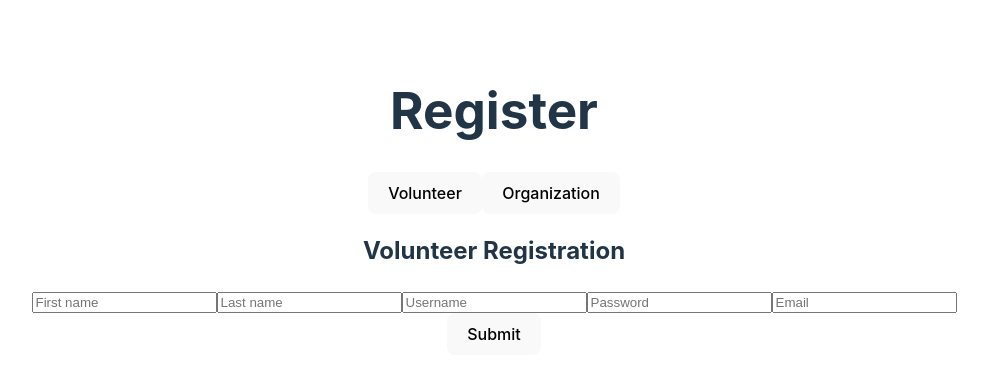
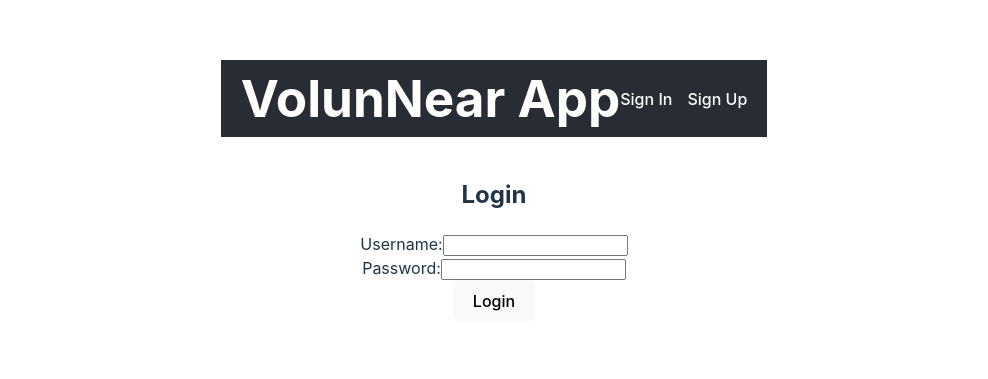
Before and after one commit to Essur/volun-near-client-side, a React (Vite) app: page /login in a window 1280 px wide. Shown: the part 199-578 px from the top of the page, without its empty margins (146-1134 px from the left). Built offline with nearby package versions, Linux system fonts and the light colour scheme.

Commit message:
init commit

```diff
--- a/package.json
+++ b/package.json
@@ -12,7 +12,8 @@
   "dependencies": {
     "axios": "^1.7.4",
     "react": "^18.3.1",
-    "react-dom": "^18.3.1"
+    "react-dom": "^18.3.1",
+    "react-router-dom": "^6.x.x"
   },
   "devDependencies": {
     "@eslint/js": "^9.9.0",
--- a/src/App.tsx
+++ b/src/App.tsx
@@ -1,12 +1,32 @@
 import './App.css'
 import RegistrationPage from './pages/RegistrationPage'
+import LoginPage from './pages/LoginPage.tsx'
+import Navbar from './components/Navbar.tsx';
+import { BrowserRouter, Route, Router, Routes } from 'react-router-dom';
 
-function App() {
+
+const App: React.FC = () => {
   return (
-    <>
-      <RegistrationPage/>
-    </>
-  )
-}
+      <BrowserRouter>
+          <div>
+              <Navbar />
+              <Routes>
+                  <Route path="/" element={<Home />} />
+                  <Route path="/login" element={<LoginPage />} />
+                  <Route path="/register" element={<RegistrationPage />} />
+              </Routes>
+          </div>
+      </BrowserRouter>
+  );
+};
 
-export default App
+const Home: React.FC = () => {
+  return (
+      <div>
+          <h1>Welcome</h1>
+          <p>This is the home page.</p>
+      </div>
+  );
+};
+
+export default App;
--- /dev/null
+++ b/src/components/Navbar.tsx
@@ -0,0 +1,43 @@
+// Navbar.tsx
+import React from 'react';
+import { Link } from 'react-router-dom';
+
+const Navbar: React.FC = () => {
+    return (
+        <nav style={styles.navbar}>
+            <h1 style={styles.title}>VolunNear App</h1>
+            <div style={styles.links}>
+                <Link to="/login" style={styles.link}>
+                    Sign In
+                </Link>
+                <Link to="/register" style={styles.link}>
+                    Sign Up
+                </Link>
+            </div>
+        </nav>
+    );
+};
+
+const styles = {
+    navbar: {
+        display: 'flex',
+        justifyContent: 'space-between',
+        alignItems: 'center',
+        padding: '10px 20px',
+        backgroundColor: '#282c34',
+        color: 'white',
+    },
+    title: {
+        margin: 0,
+    },
+    links: {
+        display: 'flex',
+        gap: '15px',
+    },
+    link: {
+        color: 'white',
+        textDecoration: 'none',
+    },
+};
+
+export default Navbar;
--- a/src/components/SubmitRegistration.tsx
+++ b/src/components/SubmitRegistration.tsx
@@ -1,7 +1,9 @@
 // SubmitRegistration.tsx
-import React from "react";
+import React, { useState } from "react";
 import axios from "axios";
-import { Variant } from "./RegistrationForm";
+import { Variant } from "../pages/RegistrationForm";
+import { useNavigate } from 'react-router-dom';
+
 
 interface SubmitRegistrationProps {
   variant: Variant;
@@ -9,6 +11,9 @@ interface SubmitRegistrationProps {
 }
 
 const SubmitRegistration: React.FC<SubmitRegistrationProps> = ({ variant, formData }) => {
+  const [message, setMessage] = useState('');
+  const navigate = useNavigate();
+
   const handleSubmit = async (event: React.FormEvent) => {
     event.preventDefault();
 
@@ -17,21 +22,39 @@ const SubmitRegistration: React.FC<SubmitRegistrationProps> = ({ variant, formDa
         ? "http://localhost:8080/api/v1/registration/volunteer"
         : "http://localhost:8080/api/v1/registration/organization";
 
-      const response = await axios.post(endpoint, formData);
+      const response = await fetch(endpoint, {
+        method: 'POST',
+        headers: {
+          'Content-Type': 'application/json',
+        },
+        body: JSON.stringify(formData),
+      });
+      if (response.ok){
+        console.log("Registration successful: ", response.status);
+        setMessage("Registration succesfull. Redireting...");
+        // Redirection after 5 sec
+        setTimeout(() => {
+          navigate('/login');
+        }, 5000);
+      } else if (response.status === 409) {
+        console.log("Registration failed: ", response.status);
+        setMessage("User already exists!");
 
-      // Handle success
-      console.log("Registration successful:", response.data);
+      }
+    } catch (error) {
+      console.error("Registration failed: ", error);
+      setMessage("An error occurred. Please try again.");
+    }
 
-    } catch (error) {
-      // Handle error
-      console.error("Registration failed:", error);
-    }
   };
 
   return (
-    <button onClick={handleSubmit}>
-      Submit
-    </button>
+    <>
+      <button onClick={handleSubmit}>
+        Submit
+      </button>
+      {message && <p>{message}</p>}
+    </>
   );
 };
 
--- /dev/null
+++ b/src/pages/LoginPage.tsx
@@ -0,0 +1,77 @@
+// Login.tsx
+import React, { useState } from 'react';
+import { useNavigate } from 'react-router-dom';
+
+const LoginPage: React.FC = () => {
+    const [username, setUsername] = useState('');
+    const [password, setPassword] = useState('');
+    const [role, setRole] = useState<string[]>([]);
+    const navigate = useNavigate();
+    const [error, setError] = useState('');
+
+    const handleSubmit = async (e: React.FormEvent) => {
+        e.preventDefault();
+
+        try {
+            const response = await fetch('http://localhost:8080/api/v1/login', {
+                method: 'POST',
+                headers: {
+                    'Content-Type': 'application/json',
+                },
+                body: JSON.stringify({ username, password }),
+            });
+
+            const data = await response.json();
+
+            if (response.ok) {
+                // Store the token (e.g., in localStorage)
+                localStorage.setItem('authToken', data.token);
+                setRole(data.role);
+
+                console.log(data.role);
+                console.log('Login successful. Token:', data.token);
+
+                // Redirect to another page or update UI as needed
+                navigate("/");
+            } else {
+                // Display error message from backend
+                setError(data.message || 'Login failed');
+            }
+        } catch (error) {
+            console.error('Login error:', error);
+            setError('An error occurred. Please try again.');
+        }
+    };
+
+    return (
+        <div style={{ maxWidth: '400px', margin: 'auto', padding: '20px' }}>
+            <h2>Login</h2>
+            <form onSubmit={handleSubmit}>
+                <div>
+                    <label htmlFor="username">Username:</label>
+                    <input
+                        type="text"
+                        id="username"
+                        value={username}
+                        onChange={(e) => setUsername(e.target.value)}
+                        required
+                    />
+                </div>
+                <div>
+                    <label htmlFor="password">Password:</label>
+                    <input
+                        type="password"
+                        id="password"
+                        value={password}
+                        onChange={(e) => setPassword(e.target.value)}
+                        required
+                    />
+                </div>
+                <button type="submit">Login</button>
+            </form>
+            {error && <p style={{ color: 'red' }}>{error}</p>}
+        </div>
+    );
+};
+
+export default LoginPage;
--- a/src/components/RegistrationForm.tsx
+++ b/src/pages/RegistrationForm.tsx
@@ -1,6 +1,6 @@
 // RegistrationForm.tsx
 import React, { useState } from "react";
-import SubmitRegistration from "./SubmitRegistration";
+import SubmitRegistration from "../components/SubmitRegistration";
 
 export type Variant = "volunteer" | "organization";
 
--- a/src/pages/RegistrationPage.tsx
+++ b/src/pages/RegistrationPage.tsx
@@ -1,5 +1,5 @@
 import { useState } from "react";
-import RegistrationForm , { Variant } from "../components/RegistrationForm";
+import RegistrationForm , { Variant } from "../pages/RegistrationForm";
 
 export default function RegistrationPage() {
     const [variant, setVariant] = useState<Variant>("volunteer");
--- a/src/pages/RegistrationRequest.tsx
+++ /dev/null
@@ -1,3 +0,0 @@
-export default function RegistrationRequest () {
-
-}
```
Also changed, not shown: 1 other file (tests, documents, lock files or other folders).
